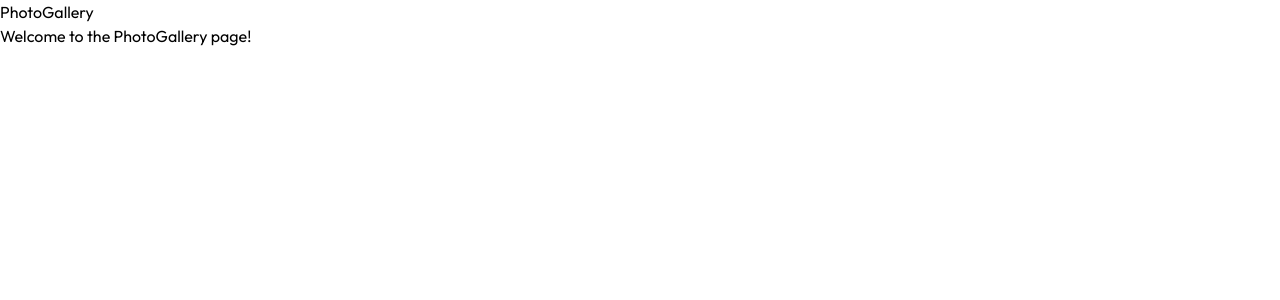
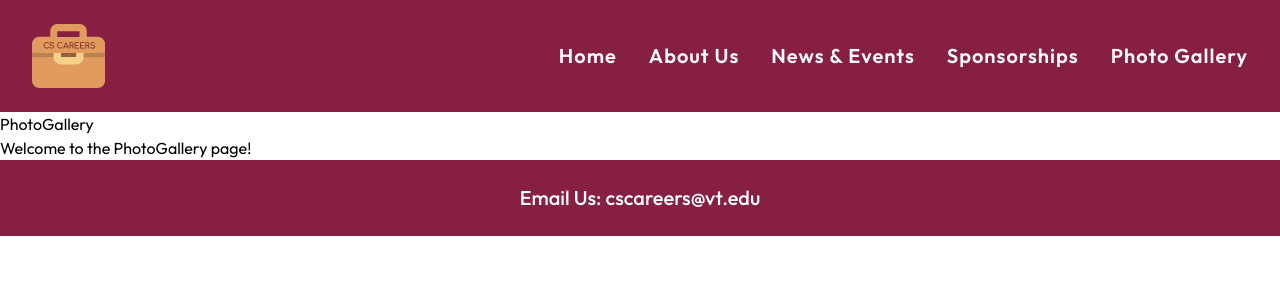
Before and after one commit to CS-Careers-VT/cs-careers-website, a React (Vite) app: page /photo-gallery in a window 1280 px wide. Shown: the top 300 px of the page. Built offline with nearby package versions, Linux system fonts and the light colour scheme; what tailwindcss-animated would draw is missing.

Commit message:
Migrate navbar and footer to common folder
THe navbar and footer are being called in `App.tsx`
so it will appear on all pages.

Update references using the new paths defined in
`tsconfig.json` and `tsconfig.app.json`

```diff
--- a/src/App.tsx
+++ b/src/App.tsx
@@ -1,12 +1,14 @@
 import { BrowserRouter, Routes, Route } from 'react-router-dom';
 import { Home, AboutUs, NewsEvents, PhotoGallery, Sponsorships } from "@pages";
+import Navbar from '@components/common/Navbar';
+import Footer from '@components/common/Footer';
 
 
 function App() {
   return (
     <>
       <BrowserRouter>
-
+        <Navbar />
         <Routes>
           <Route path="/" element={<Home />} />
           <Route path="/about-us" element={<AboutUs />} />
@@ -14,6 +16,7 @@ function App() {
           <Route path='/photo-gallery' element={<PhotoGallery />} />
           <Route path='/sponsorships' element={<Sponsorships />} />
         </Routes>
+        <Footer />
       </BrowserRouter>
     </>
   )
--- a/src/components/Navbar.tsx
+++ b/src/components/common/Navbar.tsx
@@ -1,5 +1,5 @@
 import { Link } from "react-router-dom";
-import mainLogo from "../assets/main_logo.svg"
+import mainLogo from "@assets/main_logo.svg"
 
 function Navbar () {
   return (
--- a/src/pages/Home.tsx
+++ b/src/pages/Home.tsx
@@ -1,5 +1,5 @@
-import Navbar from "../components/Navbar"
-import Footer from "../components/Footer"
+import mainLogo from "@assets/main_logo.svg"
+import GobblerPhoto from "@assets/gobbler_main.jpeg"
 import MainLogo from "../assets/main_logo.svg"
 import InstaIcon from "../assets/instagram_icon.svg"
 import LinkIcon from "../assets/linkedin_icon.svg"
@@ -12,7 +12,6 @@ import EmailInput from "../components/EmailInput"
 function Home() {
     return (
         <div className="min-h-screen flex flex-col">
-            <Navbar />
             {/* Hero Section */}
             <main className="flex-grow bg-[#861f41] p-6 flex items-center justify-center min-h-screen">
                 <div className="container mx-auto flex flex-col md:flex-row items-center justify-between">
@@ -96,7 +95,6 @@ function Home() {
                 </div>
             </div>
 
-            <Footer />
         </div>
 
     )
```
Also changed, not shown: tsconfig.app.json (+10 -1 lines), tsconfig.json (+0 -8 lines), src/components/common/Footer.tsx (renamed from src/components/Footer.tsx).
